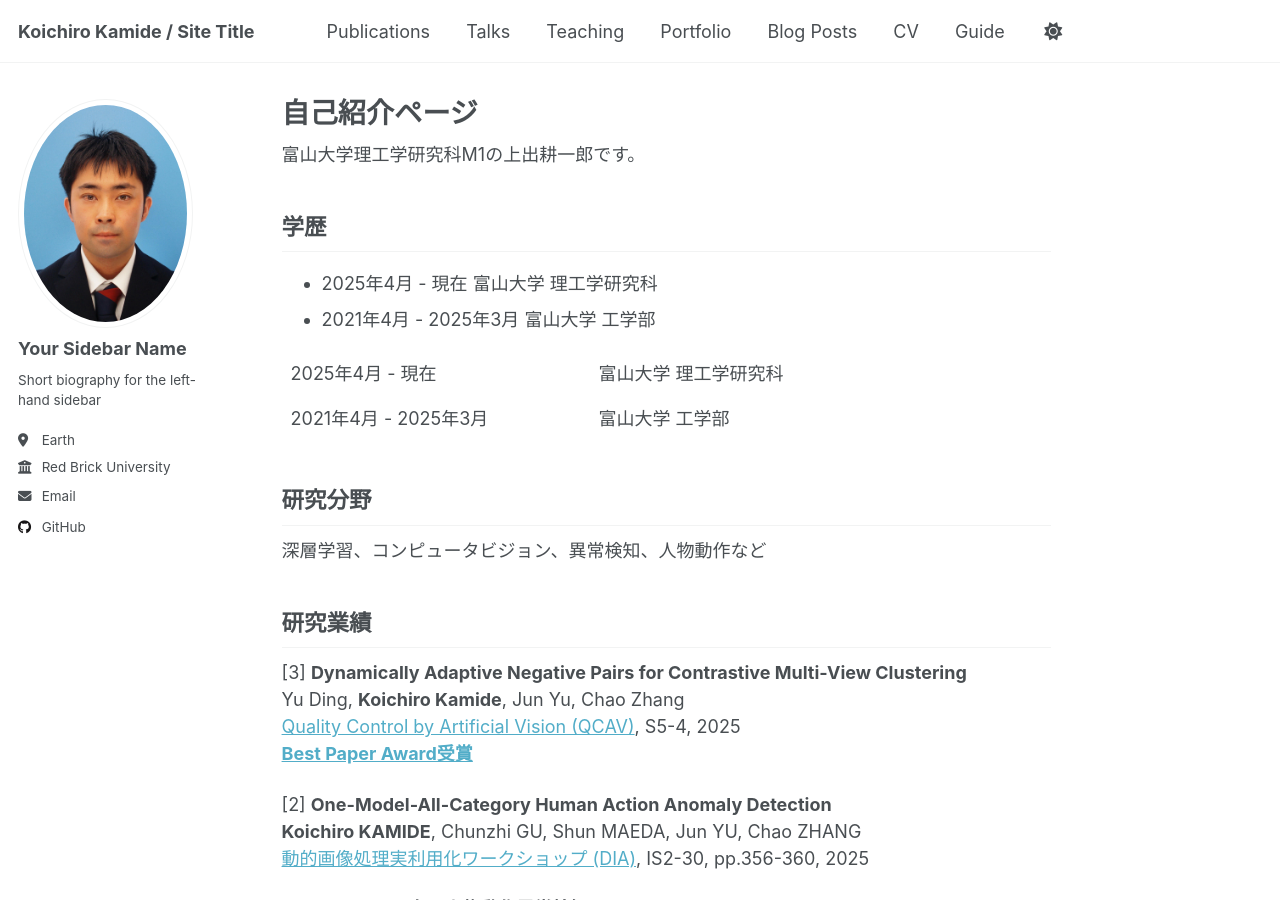
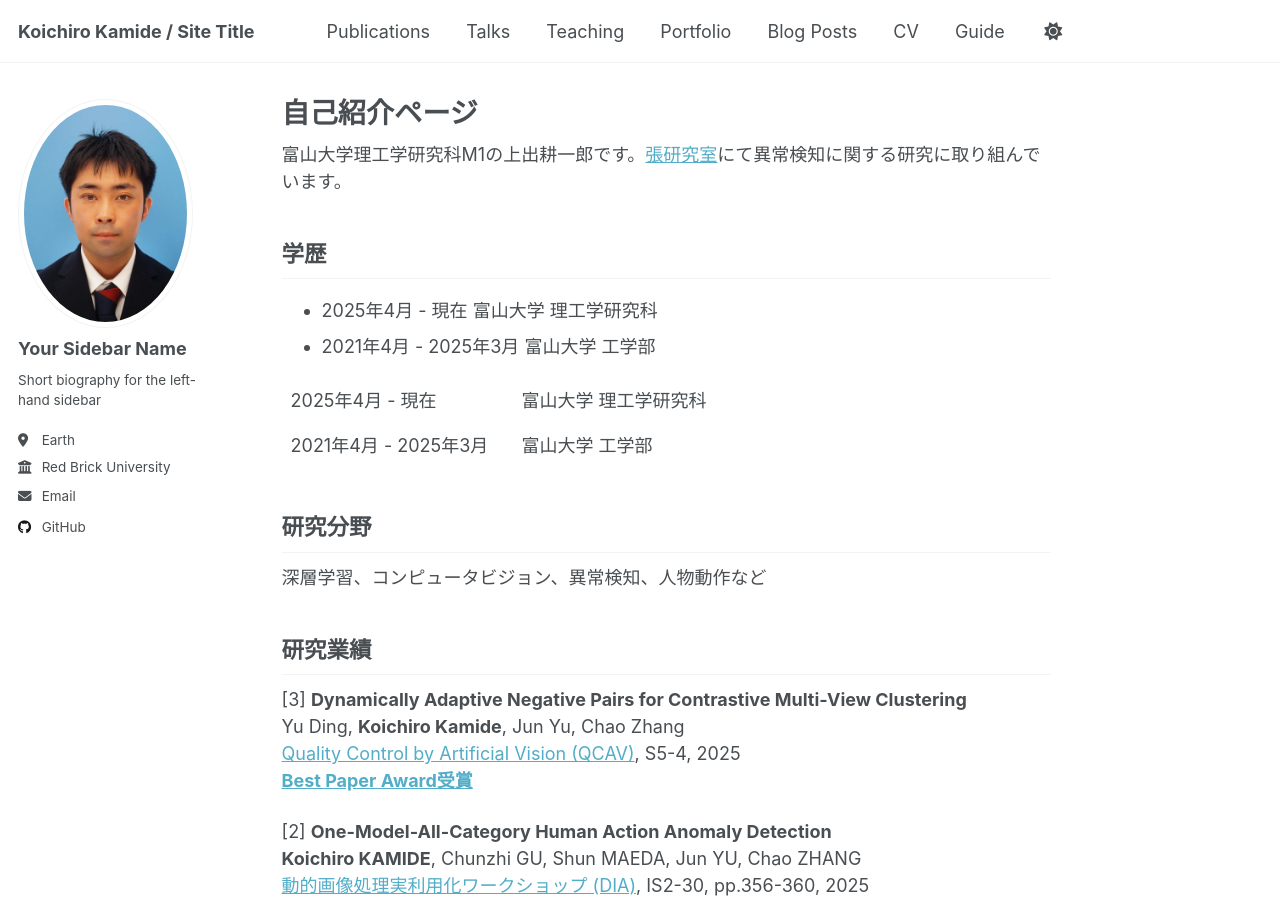
Before and after one commit to koichiro-kamide/koichiro-kamide.github.io, a Jekyll site: the page built from _pages/about.md, in a window 1280 px wide and 900 px high. Built offline with Jekyll 4.4.1, drawn with Linux system fonts in a browser that asks for light colours.

Commit message:
Update about.md

```diff
--- a/_pages/about.md
+++ b/_pages/about.md
@@ -7,7 +7,7 @@ redirect_from:
   - /about.html
 ---
 
-富山大学理工学研究科M1の上出耕一郎です。
+富山大学理工学研究科M1の上出耕一郎です。[張研究室](https://www.labzhang.com/)にて異常検知に関する研究に取り組んでいます。
 ## 学歴
 * 2025年4月 - 現在 富山大学 理工学研究科
 * 2021年4月 - 2025年3月 富山大学 工学部
@@ -17,8 +17,8 @@ redirect_from:
     <td style="width:70%; vertical-align: top; border: none;">富山大学 理工学研究科</td>
   </tr>
   <tr>
-    <td style="width:40%; vertical-align: top; border: none;">2021年4月 - 2025年3月</td>
-    <td style="width:60%; vertical-align: top; border: none;">富山大学 工学部</td>
+    <td style="width:30%; vertical-align: top; border: none;">2021年4月 - 2025年3月</td>
+    <td style="width:70%; vertical-align: top; border: none;">富山大学 工学部</td>
   </tr>
 </table>
 
```
